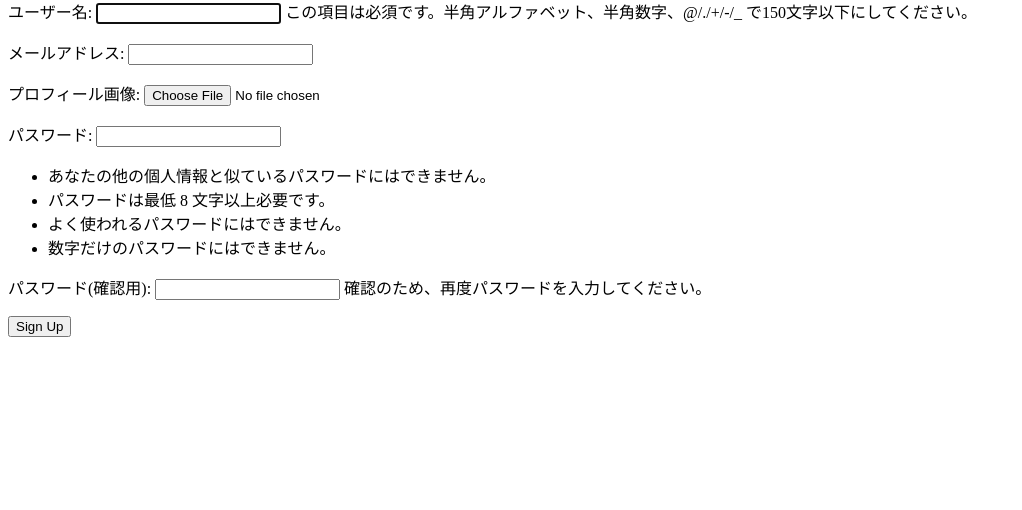
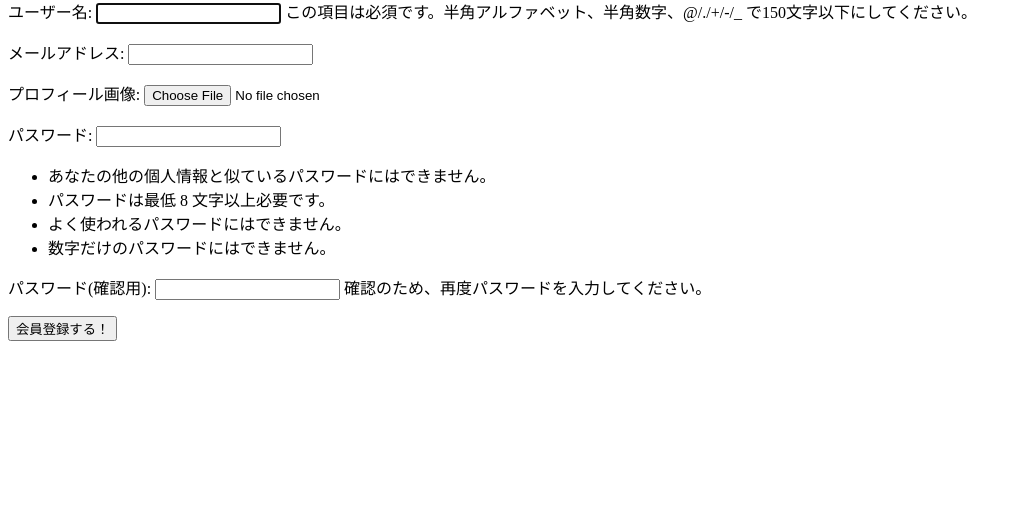
Before and after one commit to Ikuto-Tamura/django-chatapp-tamura, a Django app: page /signup/ in a window 1280 px wide. Shown: the part 49-559 px from the top of the page, without its empty margins (0-1022 px from the left). Run offline with Django 5.2, Linux system fonts and the light colour scheme.

Commit message:
会員登録ページコメントが来

```diff
--- a/chatapp_pj/chatapp_app/templates/chatapp_app/signup.html
+++ b/chatapp_pj/chatapp_app/templates/chatapp_app/signup.html
@@ -5,7 +5,7 @@
 <form method="post" action="{% url 'signup' %}" enctype="multipart/form-data">
     {% csrf_token %}
     {{form.as_p}}
-    <button type="submit">Sign Up</button>
+    <button type="submit">会員登録する！</button>
 </form>
 
 <!--
```
